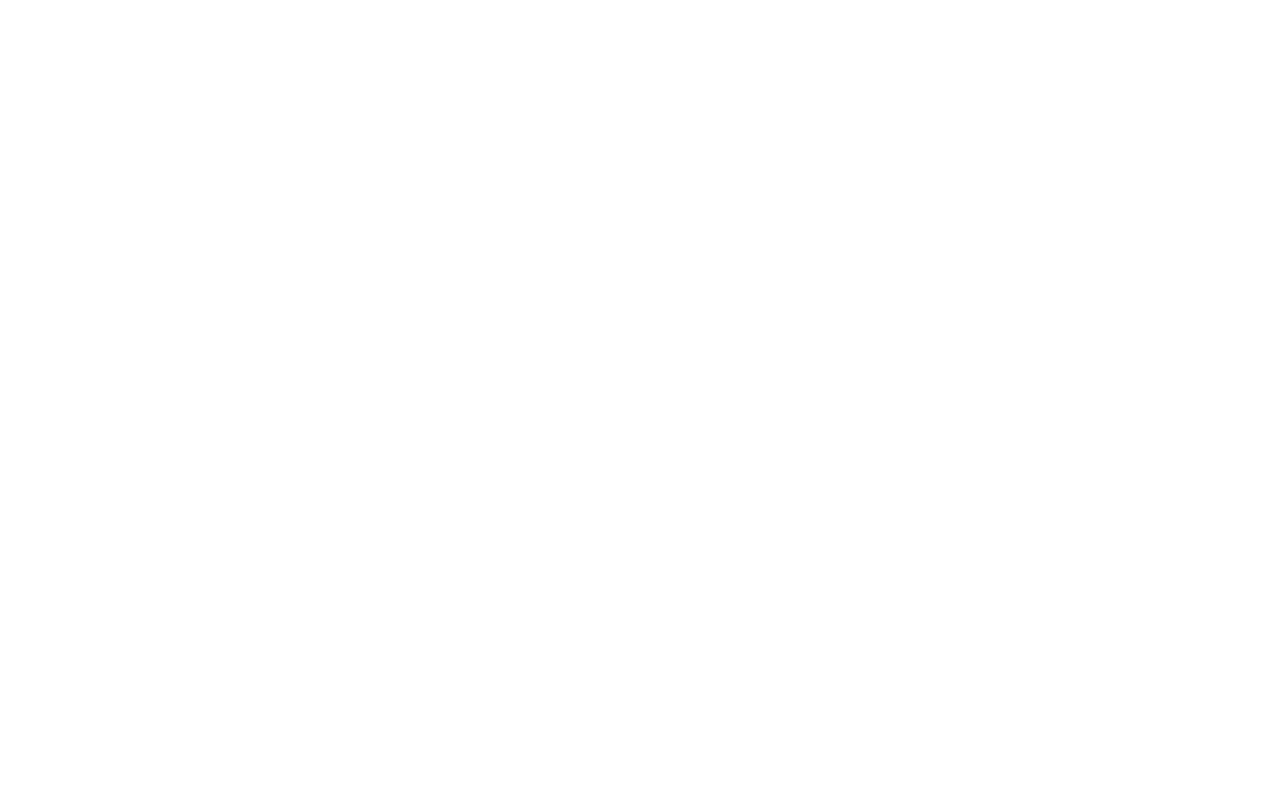
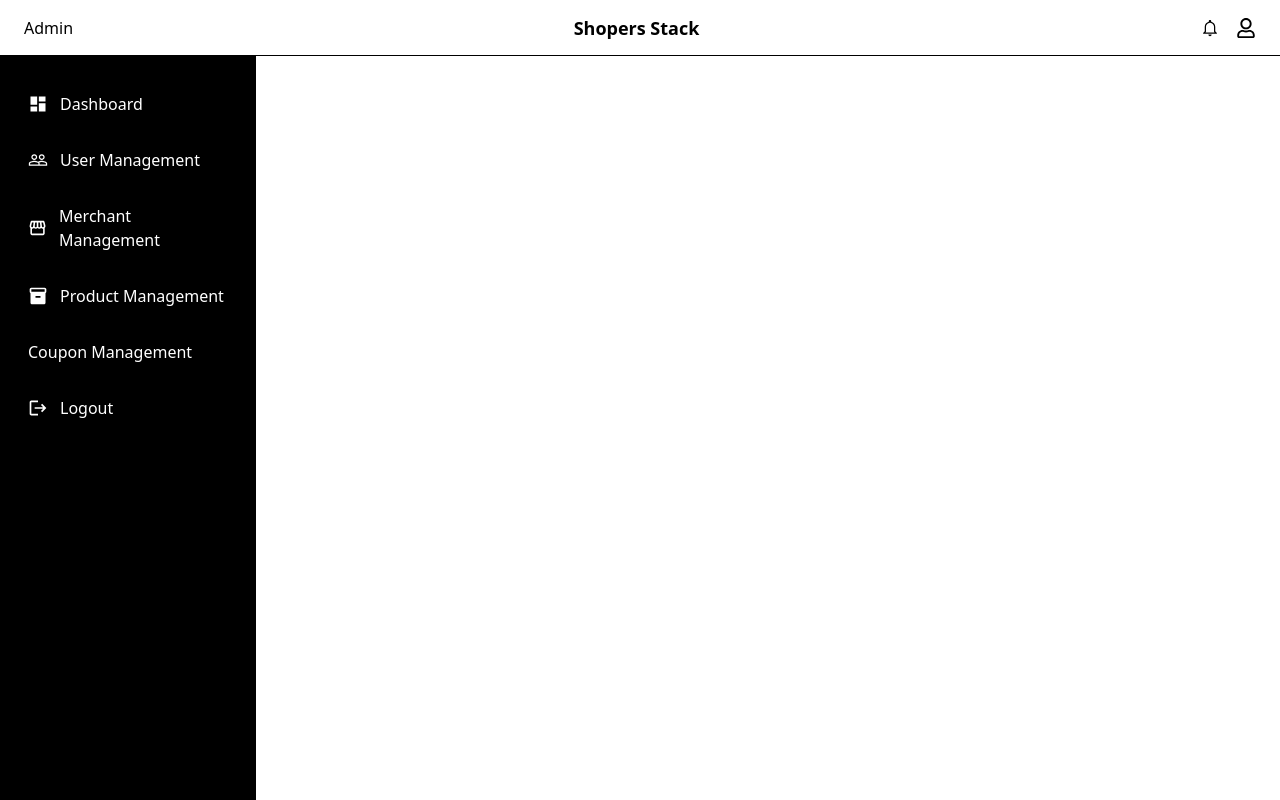
Before and after one commit to GeethaMurthy-Software-Solutions/Shoppers-Stack-Admin, a React (Vite) app: page / in a window 1280 px wide. Built offline with nearby package versions, Linux system fonts and the light colour scheme.

Commit message:
sidebar navbar completed

```diff
--- a/src/App.jsx
+++ b/src/App.jsx
@@ -1,12 +1,14 @@
+import { useState } from "react";
+import Navbar from "./components/Navbar";
+import Sidebar from "./components/Sidebar";
 
-
-function App() {
-
+const App = () => {
+  const [isOpen, setIsOpen] = useState(false);
   return (
-    <>
-
-    </>
-  )
-}
-
-export default App
+    <div>
+      <Navbar toggleSidebar={() => setIsOpen(!isOpen)} />
+      <Sidebar isOpen={isOpen} />
+    </div>
+  );
+};
+export default App;
--- a/src/components/Navbar.jsx
+++ b/src/components/Navbar.jsx
@@ -0,0 +1,28 @@
+import { GiHamburgerMenu } from "react-icons/gi";
+import { IoMdNotificationsOutline } from "react-icons/io";
+import { FaRegUser } from "react-icons/fa";
+
+const Navbar = ({ toggleSidebar }) => {
+  return (
+    <div className="fixed top-0 left-0 w-full h-14 bg-white border-b flex items-center justify-between px-4 md:px-6 z-50">
+
+      <div className="flex items-center gap-3">
+        <GiHamburgerMenu
+          className="text-xl cursor-pointer md:hidden"
+          onClick={toggleSidebar}
+        />
+        <span className="font-medium hidden sm:block">Admin</span>
+      </div>
+      <div className="font-semibold text-sm sm:text-lg">
+        Shopers Stack
+      </div>
+      <div className="flex items-center gap-4">
+        <IoMdNotificationsOutline className="text-xl cursor-pointer"/>
+        <FaRegUser className="text-xl cursor-pointer"/>
+      </div>
+
+    </div>
+  );
+};
+
+export default Navbar;
--- a/src/components/Sidebar.jsx
+++ b/src/components/Sidebar.jsx
@@ -0,0 +1,49 @@
+import { MdDashboard, MdPeopleOutline, MdStorefront, MdInventory, MdLogout } from "react-icons/md";
+
+const Sidebar = ({ isOpen }) => {
+  return (
+    <div
+      className={`
+      fixed top-14 left-0 h-[calc(100vh-56px)] w-64 bg-black text-white
+      transform transition-transform duration-300
+      ${isOpen ? "translate-x-0" : "-translate-x-full"}
+      md:translate-x-0
+      `}
+    >
+
+      <ul className="mt-6 space-y-2 px-4">
+
+        <li className="flex items-center gap-3 p-3 rounded-lg hover:bg-gray-800 cursor-pointer">
+          <MdDashboard size={20}/>
+          Dashboard
+        </li>
+
+        <li className="flex items-center gap-3 p-3 rounded-lg hover:bg-gray-800 cursor-pointer">
+          <MdPeopleOutline size={20}/>
+          User Management
+        </li>
+
+        <li className="flex items-center gap-3 p-3 rounded-lg hover:bg-gray-800 cursor-pointer">
+          <MdStorefront size={20}/>
+          Merchant Management
+        </li>
+
+        <li className="flex items-center gap-3 p-3 rounded-lg hover:bg-gray-800 cursor-pointer">
+          <MdInventory size={20}/>
+          Product Management
+        </li>
+
+        <li className="flex items-center gap-3 p-3 rounded-lg hover:bg-gray-800 cursor-pointer">
+          Coupon Management
+        </li>
+
+        <li className="flex items-center gap-3 p-3 rounded-lg hover:bg-gray-800 cursor-pointer">
+          <MdLogout size={20}/>
+          Logout
+        </li>
+      </ul>
+    </div>
+  );
+};
+
+export default Sidebar;
```
Also changed, not shown: 1 other file (tests, documents, lock files or other folders).
